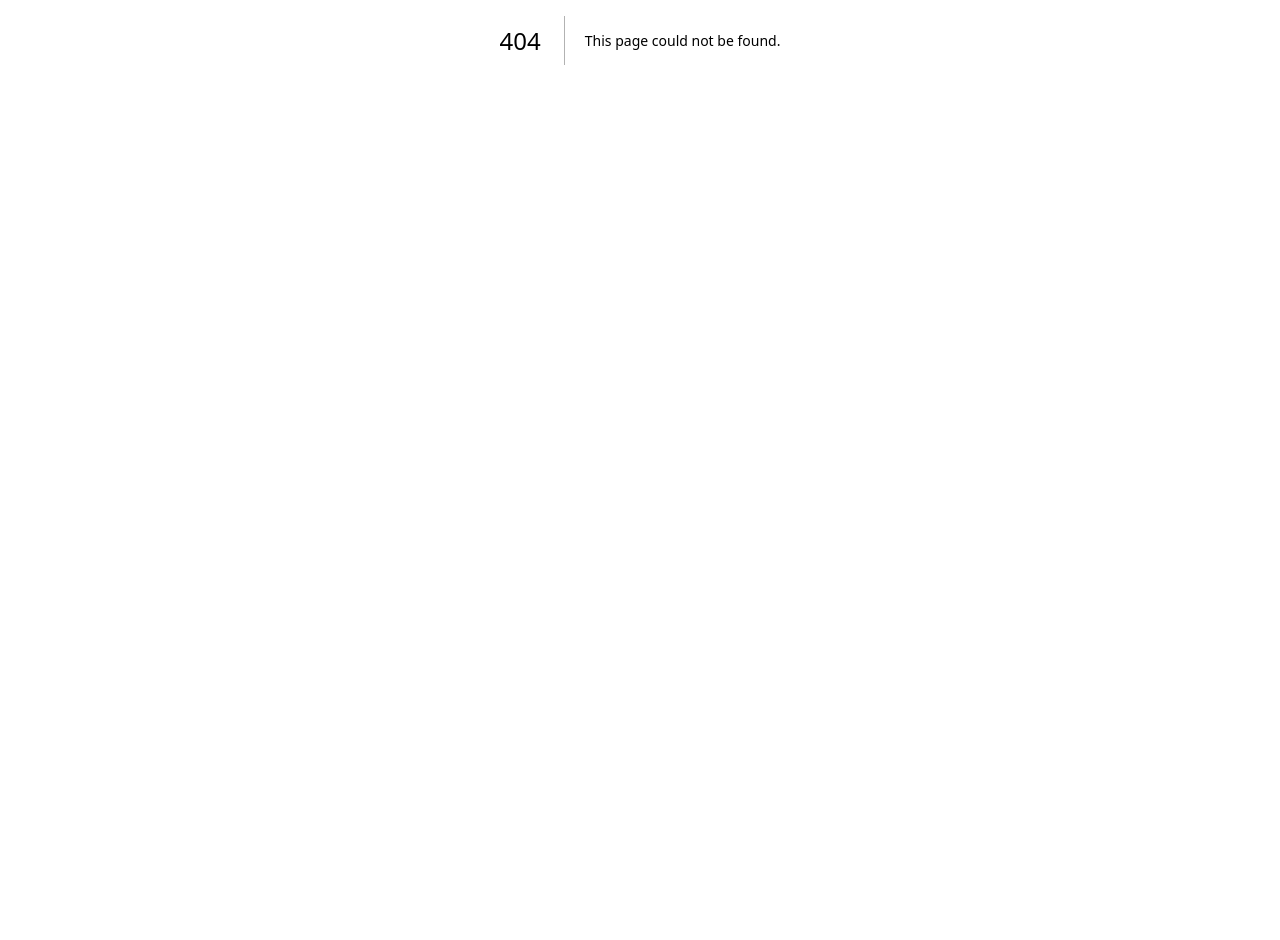
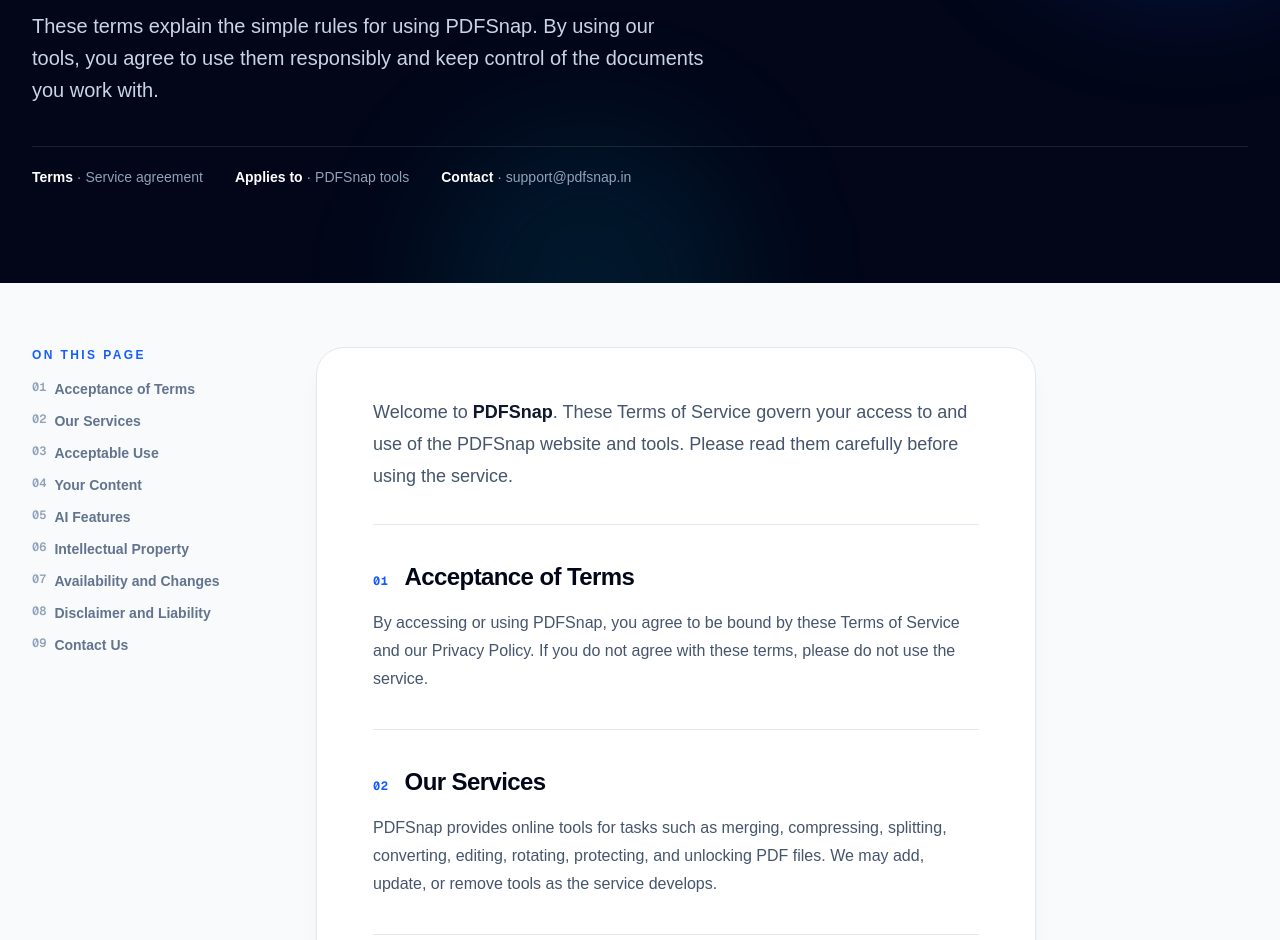
Before and after one commit to Pankaj933/pdf-tools, a Next.js app: page /terms-of-service in a window 1280 px wide. Before the commit this address had no page. Shown: the part 360-1300 px from the top of the page. Before the commit the page ends 800 px from the top, so only its background shows below. Built offline with nearby package versions, Linux system fonts and the light colour scheme.

Commit message:
terms page create

```diff
--- /dev/null
+++ b/app/terms-of-service/page.js
@@ -0,0 +1,118 @@
+const sections = [
+  ["acceptance", "Acceptance of Terms"],
+  ["services", "Our Services"],
+  ["acceptable-use", "Acceptable Use"],
+  ["your-content", "Your Content"],
+  ["ai-features", "AI Features"],
+  ["intellectual-property", "Intellectual Property"],
+  ["availability", "Availability and Changes"],
+  ["disclaimer", "Disclaimer and Liability"],
+  ["contact", "Contact Us"],
+];
+
+export default function TermsOfService() {
+  return (
+    <main className="min-h-screen bg-slate-50 pb-20 pt-20 text-slate-900">
+      <header className="relative overflow-hidden bg-slate-950 text-white">
+        <div className="absolute -right-24 -top-32 h-96 w-96 rounded-full bg-blue-600/25 blur-3xl" />
+        <div className="absolute -bottom-40 left-1/3 h-80 w-80 rounded-full bg-cyan-500/10 blur-3xl" />
+        <div className="relative mx-auto max-w-7xl px-6 py-16 sm:px-10 sm:py-20 lg:px-8 lg:py-24">
+          <div className="max-w-3xl">
+            <p className="inline-flex items-center gap-2 text-sm font-bold uppercase tracking-[0.2em] text-blue-300">
+              <span className="h-2 w-2 rounded-full bg-blue-400" /> The PDFSnap agreement
+            </p>
+            <h1 className="mt-5 text-5xl font-black leading-[1.05] tracking-tight sm:text-6xl">
+              Terms that keep things clear.
+            </h1>
+            <p className="mt-6 max-w-2xl text-lg leading-8 text-slate-300 sm:text-xl">
+              These terms explain the simple rules for using PDFSnap. By using our tools, you agree to use them responsibly and keep control of the documents you work with.
+            </p>
+          </div>
+          <div className="mt-10 flex flex-wrap gap-x-8 gap-y-3 border-t border-white/10 pt-5 text-sm text-slate-400">
+            <span><strong className="font-semibold text-white">Terms</strong> · Service agreement</span>
+            <span><strong className="font-semibold text-white">Applies to</strong> · PDFSnap tools</span>
+            <span><strong className="font-semibold text-white">Contact</strong> · support@pdfsnap.in</span>
+          </div>
+        </div>
+      </header>
+
+      <div className="mx-auto grid max-w-7xl gap-10 px-6 py-12 sm:px-10 lg:grid-cols-[220px_minmax(0,720px)] lg:gap-16 lg:px-8 lg:py-16">
+        <aside className="self-start lg:sticky lg:top-28">
+          <p className="text-xs font-bold uppercase tracking-[0.2em] text-blue-600">On this page</p>
+          <nav aria-label="Terms of service sections" className="mt-4 grid grid-cols-2 gap-x-5 gap-y-3 lg:block lg:space-y-3">
+            {sections.map(([id, title], index) => (
+              <a key={id} href={`#${id}`} className="group flex items-start gap-2 text-sm font-semibold text-slate-500 transition hover:text-blue-600">
+                <span className="font-mono text-xs text-slate-400 group-hover:text-blue-500">{String(index + 1).padStart(2, "0")}</span>
+                <span>{title}</span>
+              </a>
+            ))}
+          </nav>
+        </aside>
+
+        <article className="min-w-0 rounded-[1.75rem] border border-slate-200 bg-white px-6 py-8 shadow-xl shadow-slate-900/5 sm:px-10 sm:py-12 lg:px-14">
+          <p className="border-b border-slate-200 pb-8 text-lg leading-8 text-slate-600">
+            Welcome to <span className="font-bold text-slate-900">PDFSnap</span>. These Terms of Service govern your access to and use of the PDFSnap website and tools. Please read them carefully before using the service.
+          </p>
+
+          <TermsSection id="acceptance" number="01" title="Acceptance of Terms">
+            <p>By accessing or using PDFSnap, you agree to be bound by these Terms of Service and our Privacy Policy. If you do not agree with these terms, please do not use the service.</p>
+          </TermsSection>
+
+          <TermsSection id="services" number="02" title="Our Services">
+            <p>PDFSnap provides online tools for tasks such as merging, compressing, splitting, converting, editing, rotating, protecting, and unlocking PDF files. We may add, update, or remove tools as the service develops.</p>
+          </TermsSection>
+
+          <TermsSection id="acceptable-use" number="03" title="Acceptable Use">
+            <p>You agree to use PDFSnap only for lawful purposes. You must not use the service to upload content that is illegal, harmful, fraudulent, infringing, malicious, or intended to interfere with the service or another person&apos;s access to it.</p>
+          </TermsSection>
+
+          <TermsSection id="your-content" number="04" title="Your Content">
+            <p>You retain ownership of the files and other content you submit to PDFSnap. You are responsible for having the rights and permissions needed to upload and process that content.</p>
+            <p className="mt-4">You grant PDFSnap only the limited permission needed to process your content and return the requested result. Files may be temporarily handled by our service providers to complete a task, as described in our Privacy Policy.</p>
+          </TermsSection>
+
+          <TermsSection id="ai-features" number="05" title="AI Features">
+            <p>AI-powered tools may send relevant document content to third-party AI providers to generate a requested result. AI output can be incomplete or inaccurate, so you should review it before relying on it for important decisions.</p>
+          </TermsSection>
+
+          <TermsSection id="intellectual-property" number="06" title="Intellectual Property">
+            <p>PDFSnap, including its branding, interface, software, and original content, is owned by or licensed to PDFSnap and is protected by applicable intellectual property laws. These terms do not give you ownership of any part of the service.</p>
+          </TermsSection>
+
+          <TermsSection id="availability" number="07" title="Availability and Changes">
+            <p>We aim to keep PDFSnap useful and available, but we do not guarantee uninterrupted or error-free operation. We may suspend access for maintenance, security, legal, or operational reasons.</p>
+            <p className="mt-4">We may update these terms from time to time. Continued use of PDFSnap after an update means you accept the revised terms.</p>
+          </TermsSection>
+
+          <TermsSection id="disclaimer" number="08" title="Disclaimer and Liability">
+            <p>PDFSnap is provided on an &quot;as is&quot; and &quot;as available&quot; basis. To the fullest extent permitted by law, PDFSnap is not responsible for indirect losses, loss of data, or decisions made solely from results produced by the service.</p>
+          </TermsSection>
+
+          <section id="contact" className="scroll-mt-28 pt-9">
+            <SectionHeading number="09" title="Contact Us" />
+            <p>If you have questions about these Terms of Service, contact us at:</p>
+            <a href="mailto:support@pdfsnap.in" className="mt-5 inline-flex rounded-xl bg-blue-50 px-4 py-3 font-bold text-blue-700 transition hover:bg-blue-100">support@pdfsnap.in</a>
+          </section>
+        </article>
+      </div>
+    </main>
+  );
+}
+
+function TermsSection({ id, number, title, children }) {
+  return (
+    <section id={id} className="scroll-mt-28 border-b border-slate-200 py-9">
+      <SectionHeading number={number} title={title} />
+      <div className="leading-7 text-slate-600">{children}</div>
+    </section>
+  );
+}
+
+function SectionHeading({ number, title }) {
+  return (
+    <div className="mb-4 flex items-baseline gap-4">
+      <span className="font-mono text-xs font-bold tracking-wider text-blue-600">{number}</span>
+      <h2 className="text-2xl font-black tracking-tight text-slate-950">{title}</h2>
+    </div>
+  );
+}
```
